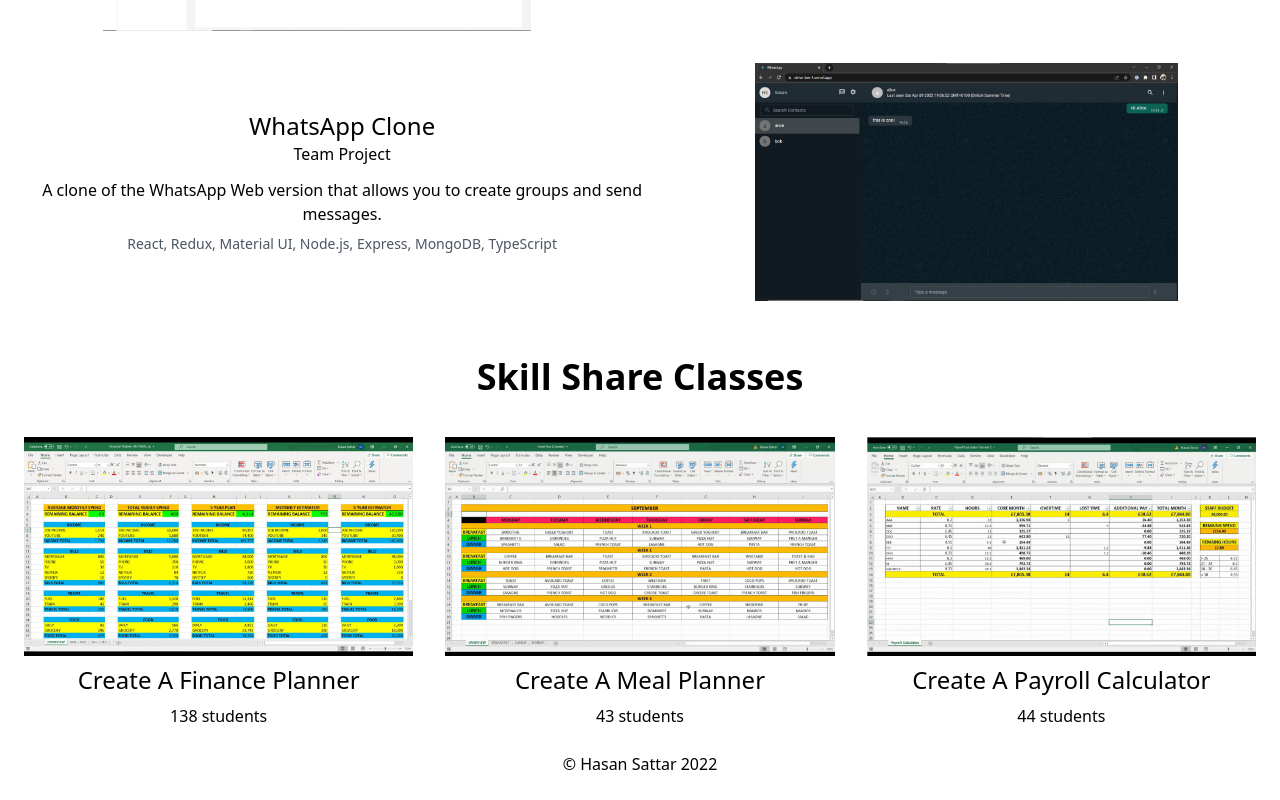
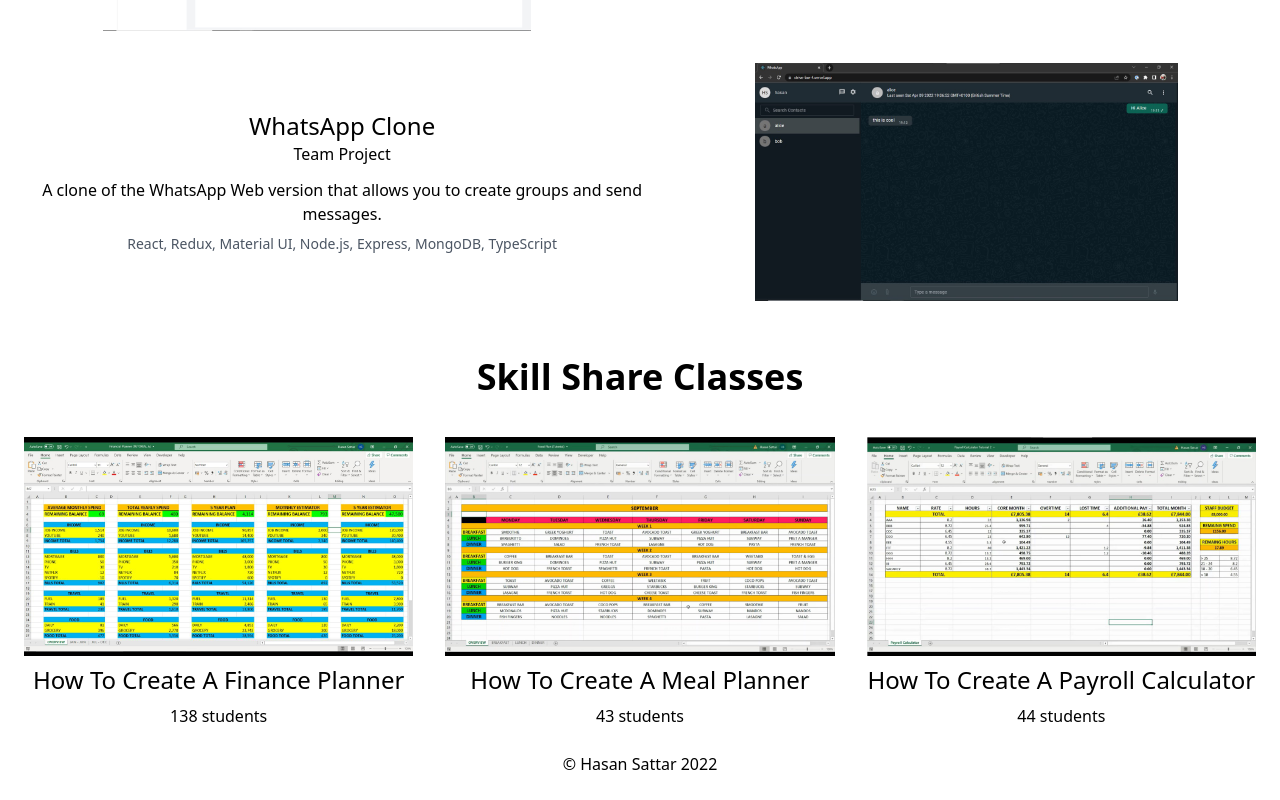
Before and after one commit to hsattar/hasan-sattar, a React (Create React App) app: page /projects in a window 1280 px wide. Shown: the part 393-1193 px from the top of the page. Built offline with nearby package versions, Linux system fonts and the light colour scheme; a web font is replaced by a local one.

Commit message:
added skillshare description

```diff
--- a/src/components/SkillShareClasses.tsx
+++ b/src/components/SkillShareClasses.tsx
@@ -5,17 +5,17 @@
     const classes: IClass[] = [{
         image: '/assets/finance-planner.jpg',
         link: "https://www.skillshare.com/classes/How-to-Create-a-Finance-Planner-Personal-Budgeting-in-Microsoft-Excel/2055873377",
-        title: 'Create A Finance Planner',
+        title: 'How To Create A Finance Planner',
         students: "138"
     }, {
         image: '/assets/food-planner.jpg',
         link: "https://www.skillshare.com/classes/How-To-Create-a-Random-Food-Meal-Planner-in-Microsoft-Excel/538955742",
-        title: 'Create A Meal Planner',
+        title: 'How To Create A Meal Planner',
         students: "43"
     }, {
         image: '/assets/payroll-calculator.jpg',
         link: "https://www.skillshare.com/classes/How-to-Create-a-Payroll-Calculator-in-Microsoft-Excel/648854705",
-        title: 'Create A Payroll Calculator',
+        title: 'How To Create A Payroll Calculator',
         students: "44"
     }]
 
```
